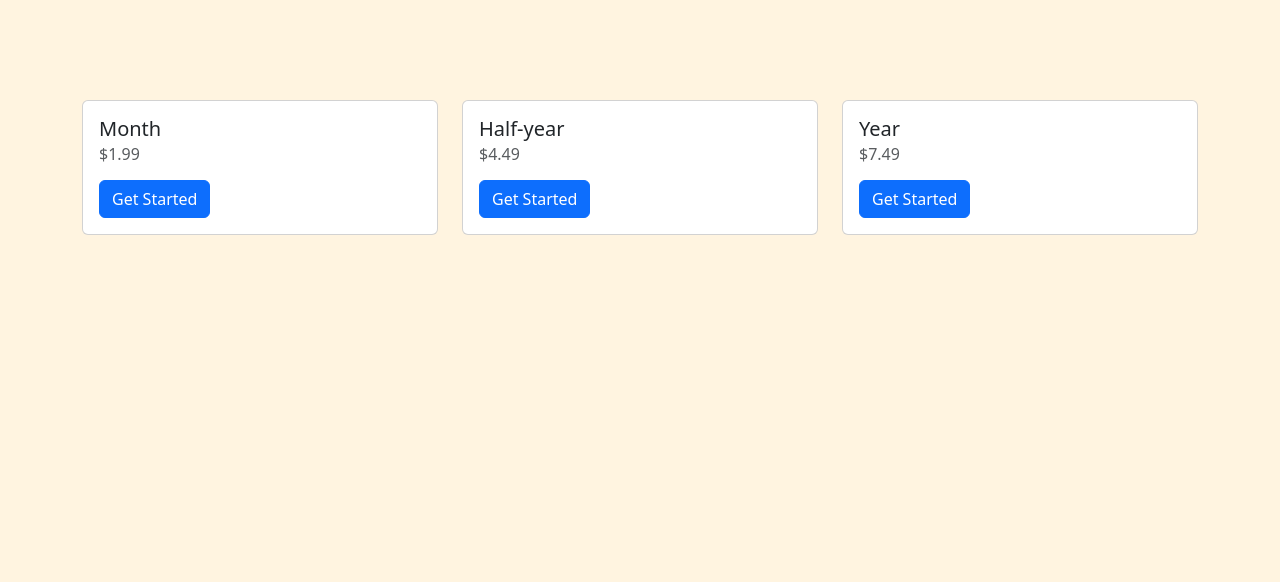
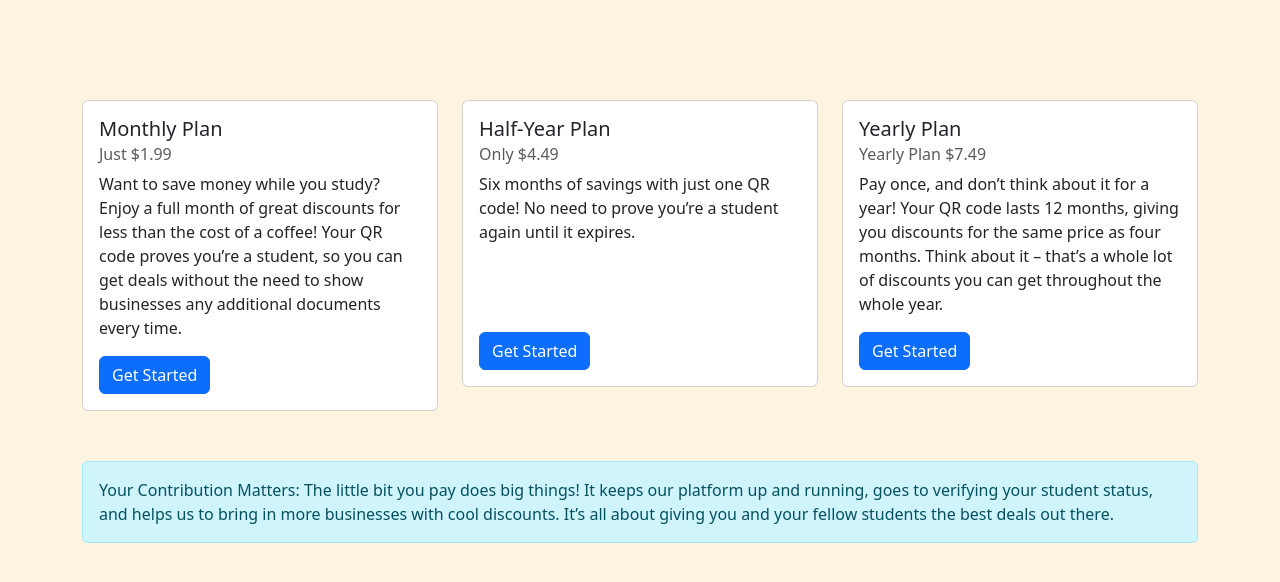
Before and after one commit to Murad-Huseynli/EconoME, a Django app: page /pricing in a window 1280 px wide. Shown: the part 60-642 px from the top of the page. Run offline with Django 3.2, Linux system fonts and the light colour scheme; parts of the project's set-up code (start-up, migrations or seed data) failed here and were passed over; some libraries are stand-ins or nearby versions.

Commit message:
Added [ppre-last changes

```diff
--- a/src/deals/serializers.py
+++ b/src/deals/serializers.py
@@ -6,8 +6,8 @@ class DealSerializer(serializers.ModelSerializer):
     preview = serializers.SerializerMethodField()
 
     def get_preview(self, obj):
-        imagePath = obj.preview.url.split('/mediafiles/')[1] if obj.preview else ''
-        return '/media/' + imagePath
+        imagePath = obj.preview.url
+        return imagePath
 
     class Meta:
         model = Deal
--- /dev/null
+++ b/src/deals/verifications.py
@@ -0,0 +1,6 @@
+from users.models import AbstractUser
+
+def verify(username):
+    if AbstractUser.objects.filter(username=username).count() == 0:
+        return False
+    return True
--- a/src/econome/settings.py
+++ b/src/econome/settings.py
@@ -205,7 +205,7 @@ STATIC_ROOT = os.path.join(BASE_DIR, "staticfiles")
 MEDIA_ROOT = os.path.join(BASE_DIR, "mediafiles")
 
 STATIC_URL = "/static/"
-MEDIA_URL = '/mediafiles/'
+MEDIA_URL = '/media/'
 
 
 # Email
--- a/src/templates/adminPanel/requestDetail.html
+++ b/src/templates/adminPanel/requestDetail.html
@@ -15,6 +15,8 @@
                     <form method="POST">
                         {% csrf_token %}
                         <button type="submit" class="btn btn-primary" name="approve">Approve User</button>
+                        <button type="submit" class="btn btn-primary" name="reject">Reject User</button>
+
                     </form>
                 </div>
           </div>
--- a/src/templates/main/pricing.html
+++ b/src/templates/main/pricing.html
@@ -1,43 +1,75 @@
 {% extends 'main/template.html' %}
 {% load static %}
-
 
 {% block main %}
     <div class="container" style="margin-top: 100px;">
         <div class="row">
             <div class="col-md-4">
-            <div class="card">
+                <div class="card" style="margin-bottom: 50px;">
                     <div class="card-body">
-                    <h5 class="card-title">Month</h5>
-                    <h6 class="card-subtitle mb-2 text-muted">$1.99</h6>
-                    <p class="card-text"></p>
-                    <a href="#" class="btn btn-primary">Get Started</a>
+                        <h5 class="card-title">Monthly Plan</h5>
+                        <h6 class="card-subtitle mb-2 text-muted">Just $1.99</h6>
+                        <p class="card-text">Want to save money while you study? Enjoy a full month of great discounts for less than the cost of a coffee! Your QR code proves you’re a student, so you can get deals without the need to show businesses any additional documents every time.</p>
+                        <button class="btn btn-primary" data-toggle="modal" data-target="#subscribeModal">Get Started</button>
+                    </div>
+                    <!-- Modal -->
+                    <div class="modal fade" id="subscribeModal" tabindex="-1" role="dialog" aria-labelledby="subscribeModalLabel" aria-hidden="true">
+                        <div class="modal-dialog" role="document">
+                            <div class="modal-content">
+                                <div class="modal-header">
+                                    <h5 class="modal-title" id="subscribeModalLabel">Confirmation</h5>
+                                    <button type="button" class="close" data-dismiss="modal" aria-label="Close">
+                                        <span aria-hidden="true">&times;</span>
+                                    </button>
+                                </div>
+                                <div class="modal-body">
+                                    Are you sure you want to subscribe?
+                                </div>
+                                <div class="modal-footer">
+                                    <button type="button" class="btn btn-secondary" data-dismiss="modal">Cancel</button>
+                                    <button type="button" class="btn btn-primary">Subscribe</button>
+                                </div>
+                            </div>
+                        </div>
                     </div>
                 </div>
             </div>
             <div class="col-md-4">
                 <div class="card">
                     <div class="card-body">
-                    <h5 class="card-title">Half-year</h5>
-                    <h6 class="card-subtitle mb-2 text-muted">$4.49</h6>
-                    <p class="card-text"></p>
-                    <a href="#" class="btn btn-primary">Get Started</a>
+                        <h5 class="card-title">Half-Year Plan</h5>
+                        <h6 class="card-subtitle mb-2 text-muted">Only $4.49</h6>
+                        <p class="card-text">Six months of savings with just one QR code! No need to prove you’re a student again until it expires.</p>
+                        <br><br><br>
+                        <button class="btn btn-primary" data-toggle="modal" data-target="#subscribeModal">Get Started</button>
                     </div>
                 </div>
             </div>
             <div class="col-md-4">
-            <div class="card">
+                <div class="card" style="margin-bottom: 50px;">
                     <div class="card-body">
-                    <h5 class="card-title">Year</h5>
-                    <h6 class="card-subtitle mb-2 text-muted">$7.49</h6>
-                    <p class="card-text"></p>
-                    <a href="#" class="btn btn-primary">Get Started</a>
+                        <h5 class="card-title">Yearly Plan</h5>
+                        <h6 class="card-subtitle mb-2 text-muted">Yearly Plan  $7.49</h6>
+                        <p class="card-text">Pay once, and don’t think about it for a year! Your QR code lasts 12 months, giving you discounts for the same price as four months. Think about it – that’s a whole lot of discounts you can get throughout the whole year.</p>
+                        <button class="btn btn-primary" data-toggle="modal" data-target="#subscribeModal">Get Started</button>
                     </div>
                 </div>
             </div>
         </div>
+        <div class="announcement d-flex justify-content-between align-items-center alert alert-info">  <span class="message">Your Contribution Matters: The little bit you pay does big things! It keeps our platform up and running, goes to verifying your student status, and helps us to bring in more businesses with cool discounts. It’s all about giving you and your fellow students the best deals out there.</span>
+
+        </div>
+    </div>
+
+</div>
+
+{% endblock main %}
+
+{% block special_scripts %}
+
+<script src="https://code.jquery.com/jquery-3.5.1.slim.min.js"></script>
+<script src="https://cdn.jsdelivr.net/npm/popper.js@1.16.0/dist/umd/popper.min.js"></script>
+<script src="https://stackpath.bootstrapcdn.com/bootstrap/4.5.2/js/bootstrap.min.js"></script>
 
 
-
-   </div>
-{% endblock main %}
+{% endblock special_scripts %}
--- a/src/templates/main/profile.html
+++ b/src/templates/main/profile.html
@@ -18,7 +18,7 @@
                     <p class="card-text">University: {{user.getUniversity}}</p>
 
                     <img src="{{user.getImg.url}}" alt="Profile Image" class="profile-image">
-                    <img src="{{user.getQrCode.getCode}}" alt="QR Code" class="qr-code">
+                    <img src="{{user.getQrCode.getCode.url}}" alt="QR Code" class="qr-code">
                     <p class="card-text">QR Code Expiration Date: {{user.getQrCode.getExpirationDate}}</p>
 
                 </div>
```
Also changed, not shown: src/deals/views.py (+31 -1 lines). Lines whose indentation alone changed are shown as unchanged.
